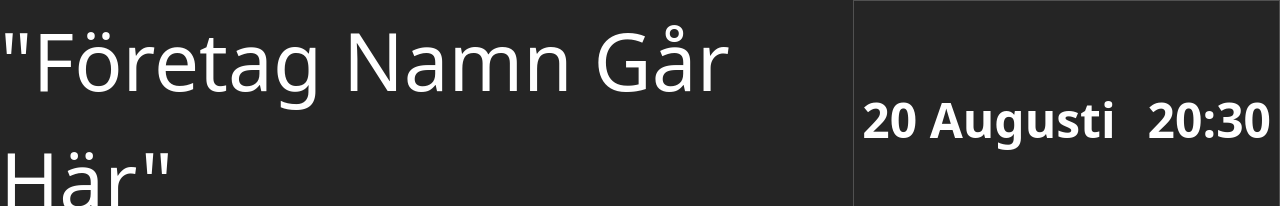
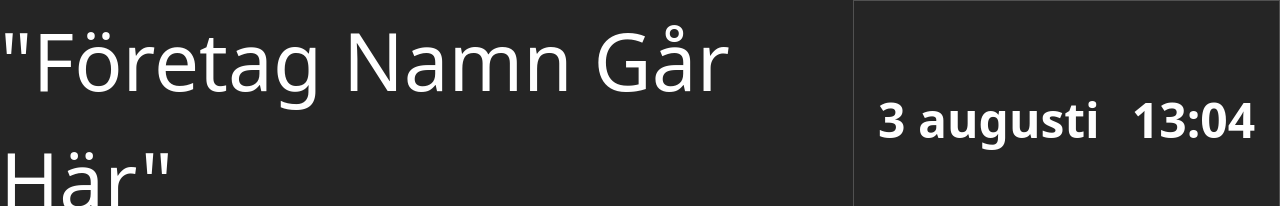
Before and after one commit to Fennessy/LarsSlides, a SvelteKit app in the folder SlidesV2/: page / in a window 1280 px wide. Shown: the top 206 px of the page. Built offline with nearby package versions, Linux system fonts and the light colour scheme; a web font is replaced by a local one.

Commit message:
Klocka och datum auto fixar sig

```diff
--- a/SlidesV2/src/routes/+page.svelte
+++ b/SlidesV2/src/routes/+page.svelte
@@ -1,4 +1,5 @@
 <script>
+    import { onMount } from 'svelte';
 // 🔧 Inställningar – ändra dessa
 const startIndex = 1;
 const endIndex = 4;
@@ -23,17 +24,40 @@ const minutes = 0.5; // t.ex. 0.5 = 30 sekunder
     //     "text": "Regeringen och SD föreslår lättnader i amortering"
     // }
 
+    let time = '';
+    let date = '';
 
+    function formatDate(now) {
+        const options = { day: 'numeric', month: 'long' };
+        return now.toLocaleDateString('sv-SE', options);
+    }
+    function formatTime(now) {
+        return now.toLocaleTimeString('sv-SE', {
+            hour: '2-digit',
+            minute: '2-digit',
+            hour12: false
+        });
+    }
 
+    function updateClock() {
+        const now = new Date();
+        date = formatDate(now);
+        time = formatTime(now);
+    }
 
+    onMount(() => {
+        updateClock();
+        const interval = setInterval(updateClock, 1000);
+        return () => clearInterval(interval);
+    });
 </script>
 <div class="wrapper">
     <header>
         <h1>"Företag Namn Går Här"</h1>
     </header>
     <aside class="clock">
-        <h1>20 Augusti</h1>
-        <h1>20:30</h1>
+        <h1>{date}</h1>
+        <h1>{time}</h1>
     </aside>
     <main>
     <img id="slide" src="/slides/1.png" alt="Slide image">
```
